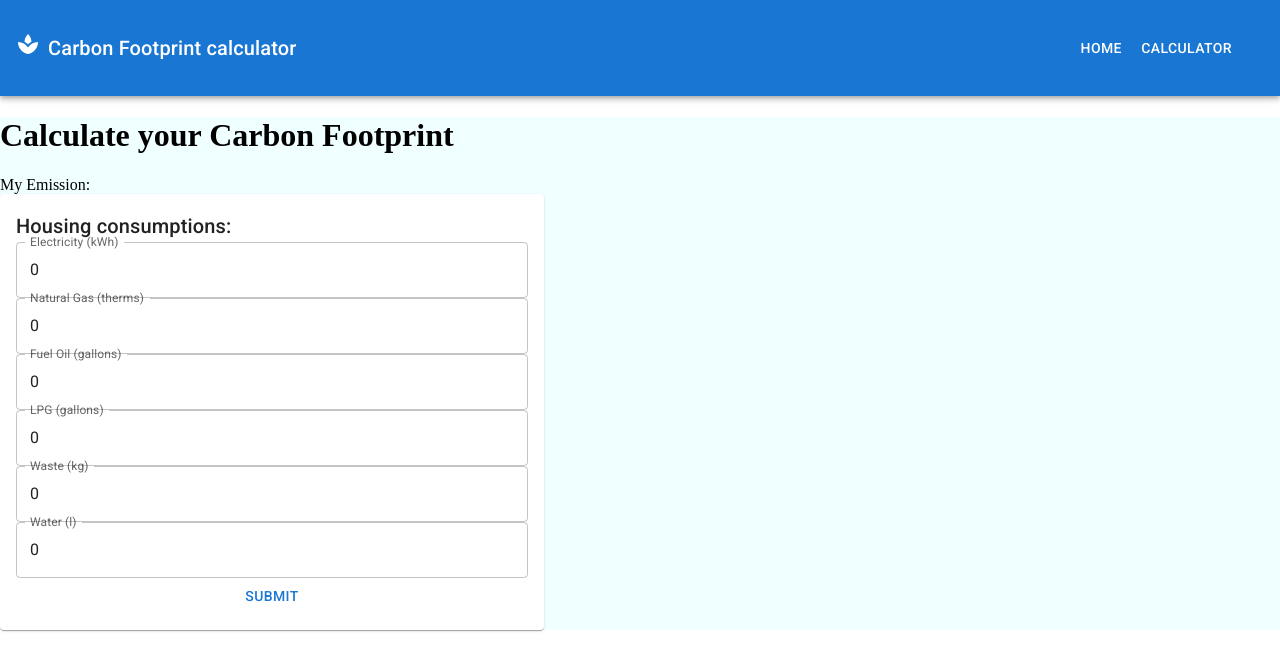
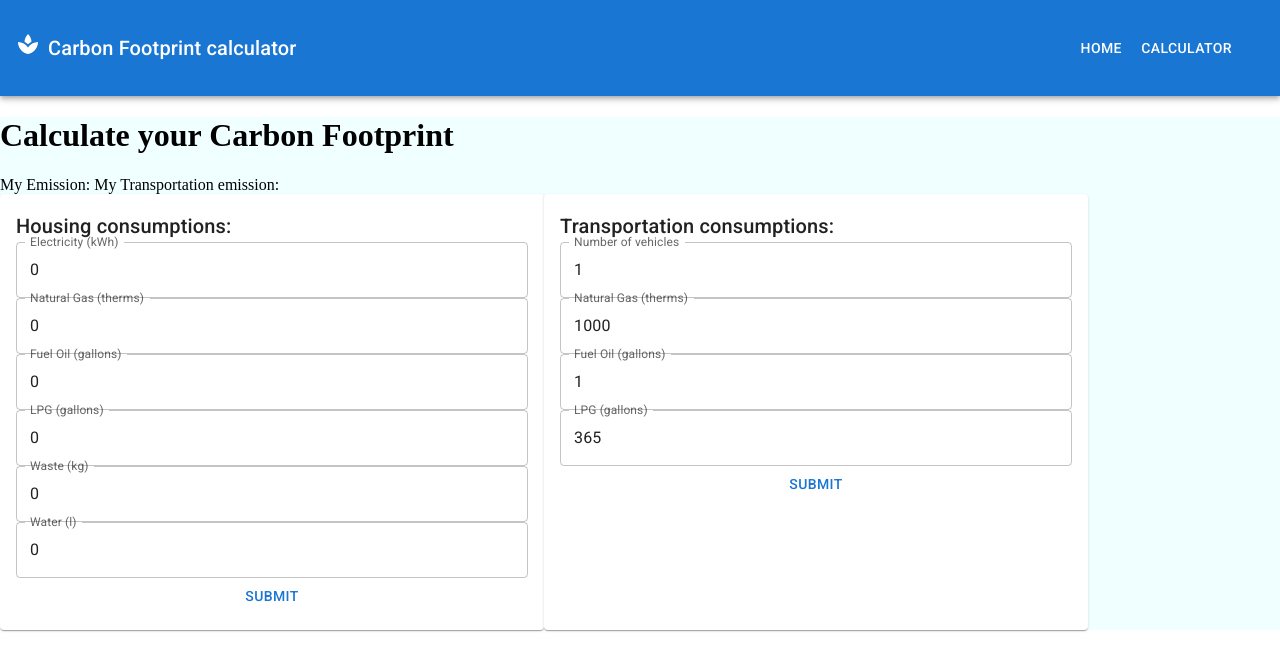
Before and after one commit to pmatos96/carbon-footprint-calculator-web, a Next.js app: page /calculator in a window 1280 px wide. Shown: the top 670 px of the page. Built offline with nearby package versions, Linux system fonts and the light colour scheme; no server answers.

Commit message:
feat: Adding the Transportation consumption form

```diff
--- a/src/app/calculator/emissionCalculator.tsx
+++ b/src/app/calculator/emissionCalculator.tsx
@@ -1,16 +1,22 @@
 import { useCalculateEmission } from '@/contexts/EmissionCalculationContext';
-import { Box } from '@mui/material';
+import Box from '@mui/material/Box';
+import Grid from '@mui/material/Grid2';
 import React from 'react';
 import HousingComsumptionForm from './housingConsumptionForm';
+import TransportationConsumptionForm from './transportationConsumptionForm';
 
 const EmissionCalculator = (): React.ReactElement => {
 
-    const { loading, housingEmission, calculateHousingEmission } = useCalculateEmission();
+    const { loading, housingEmission, calculateHousingEmission, transportationEmission, calculateTransportationEmission } = useCalculateEmission();
 
     return (
         <Box>
             My Emission: {housingEmission}
-            <HousingComsumptionForm onSubmit={calculateHousingEmission} />
+            My Transportation emission: {transportationEmission}
+            <Grid container>
+                <HousingComsumptionForm onSubmit={calculateHousingEmission} />
+                <TransportationConsumptionForm onSubmit={calculateTransportationEmission}/>
+            </Grid>
         </Box>
     )
 }
--- /dev/null
+++ b/src/app/calculator/transportationConsumptionForm.tsx
@@ -0,0 +1,60 @@
+'use client'
+
+import { Button, Paper, Stack, TextField, Typography } from "@mui/material";
+import React, { useState } from "react";
+
+interface ITransportationConsumptionInputs {
+    vehiclesAmount: number;
+    milesDistanceTraveled: number;
+    averageGallonGasMileage: number;
+    periodInDays: number;
+}
+
+interface IHousingConsumptionForm {
+    onSubmit: (transportationData: ITransportationConsumptionInputs) => void;
+    submitButtonName?: string;
+}
+
+const TransportationConsumptionForm = ({ onSubmit, submitButtonName }: IHousingConsumptionForm): React.ReactElement => {
+
+    const [ consumptions, setConsumptions ] = useState<ITransportationConsumptionInputs>({
+        vehiclesAmount: 1,
+        milesDistanceTraveled: 1000,
+        averageGallonGasMileage: 1,
+        periodInDays: 365,
+    });
+
+    const handleInputChange = (e: React.ChangeEvent<HTMLInputElement>) => {
+        const { name, value } = e.target;
+        setConsumptions((prevValues) => ({
+            ...prevValues,
+            [name]: Number(value),
+        }));
+    };
+
+    return (
+        <Paper sx={{ width: "40%", padding: 2 }}>
+            <Typography variant="h6">
+                Transportation consumptions:
+            </Typography>
+            <Stack
+                component="form"
+                onSubmit={(e) => {
+                    e.preventDefault();
+                    if(consumptions)
+                        onSubmit(consumptions);
+                }}
+            >
+                <TextField name="vehiclesAmount" value={consumptions?.vehiclesAmount} onChange={handleInputChange} id="vehicles-amount-input" label="Number of vehicles" type="number"/>
+                <TextField name="milesDistanceTraveled" value={consumptions?.milesDistanceTraveled} onChange={handleInputChange} id="natural-gas-consumption-input" label="Natural Gas (therms)" type="number"/>
+                <TextField name="averageGallonGasMileage" value={consumptions?.averageGallonGasMileage} onChange={handleInputChange} id="fuel-oil-consumption-input" label="Fuel Oil (gallons)" type="number"/>
+                <TextField name="periodInDays" value={consumptions?.periodInDays} onChange={handleInputChange} id="lpg-consumption-input" label="LPG (gallons)" type="number"/>
+                <Button type="submit">
+                    {submitButtonName || "Submit"}
+                </Button>
+            </Stack>
+        </Paper>
+    )
+}
+
+export default TransportationConsumptionForm;
```
